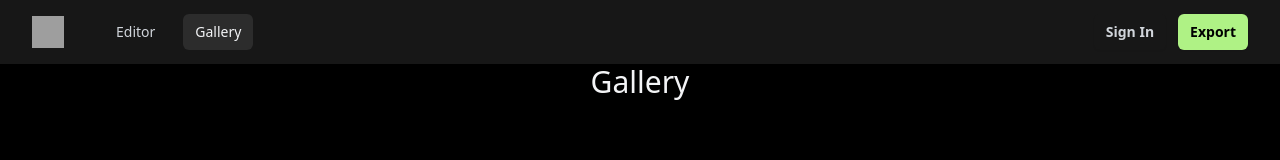
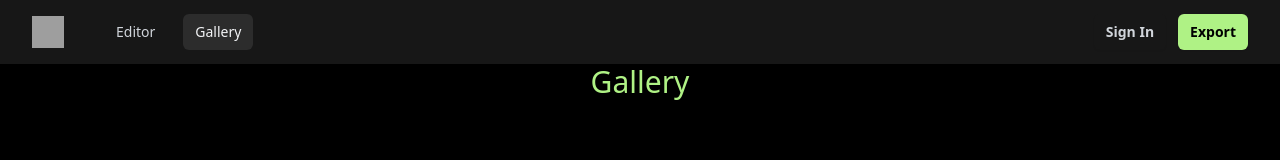
Before and after one commit to LemonScone/pixel-art, a React (Vite) app in the folder frontend/: page /gallery in a window 1280 px wide. Shown: the top 160 px of the page. Built offline with nearby package versions, Linux system fonts and the light colour scheme; grey boxes are pictures that could not be loaded.

Commit message:
Fix: title 색상 수정

```diff
--- a/frontend/src/pages/Gallery.tsx
+++ b/frontend/src/pages/Gallery.tsx
@@ -1,6 +1,6 @@
 const Gallery = () => {
   return (
-    <div className="flex items-center justify-center text-3xl text-gray-100">
+    <div className="flex items-center justify-center text-3xl text-primary-color">
       Gallery
     </div>
   );
```
